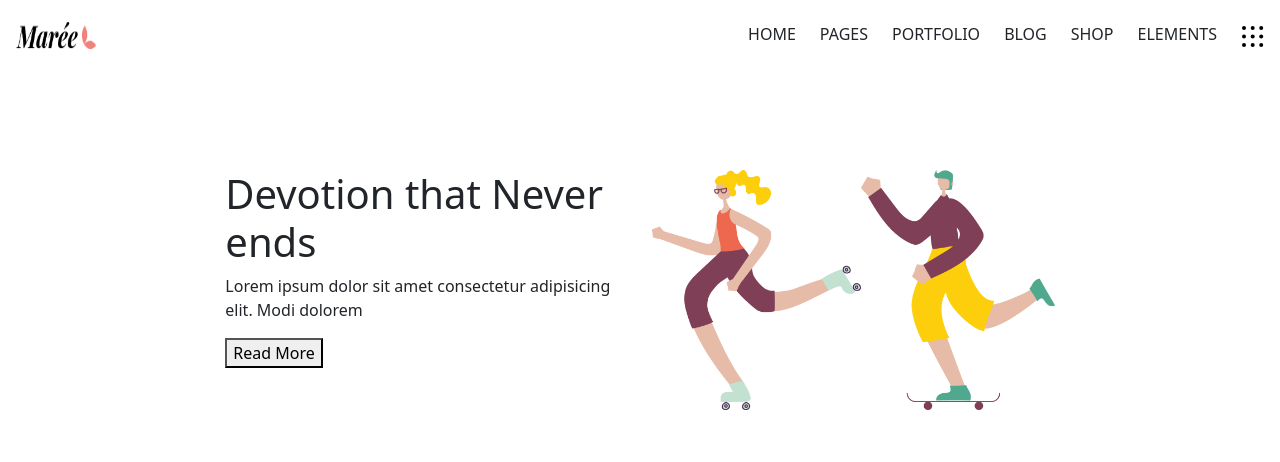
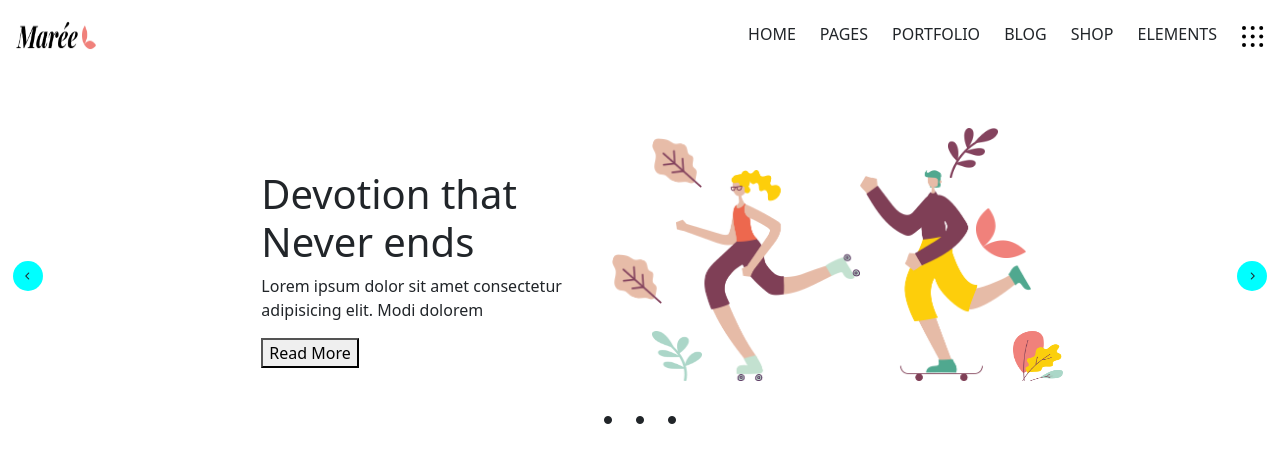
Before and after one commit to Alfredodaniello/proj-html-vuejs, a Vue app: page / in a window 1280 px wide. Shown: the top 462 px of the page. Built offline with nearby package versions, Linux system fonts and the light colour scheme.

Commit message:
feat: add img with position absolute and scaffolding completed (need style)

```diff
--- a/index.html
+++ b/index.html
@@ -1,13 +1,19 @@
 <!doctype html>
 <html lang="en">
+
 <head>
   <meta charset="UTF-8" />
   <link rel="icon" type="image/svg+xml" href="/vite.svg" />
   <meta name="viewport" content="width=device-width, initial-scale=1.0" />
+  <link rel=" stylesheet" href="https://cdnjs.cloudflare.com/ajax/libs/font-awesome/6.5.2/css/all.min.css"
+    integrity="sha512-SnH5WK+bZxgPHs44uWIX+LLJAJ9/2PkPKZ5QiAj6Ta86w+fsb2TkcmfRyVX3pBnMFcV7oQPJkl9QevSCWr3W6A=="
+    crossorigin="anonymous" referrerpolicy="no-referrer" />
   <title>Vite + Vue</title>
 </head>
+
 <body>
   <div id="app"></div>
   <script type="module" src="/src/main.js"></script>
 </body>
+
 </html>
--- a/src/components/Hero.vue
+++ b/src/components/Hero.vue
@@ -5,24 +5,50 @@ export default {
 </script>
 
 <template>
-<div class="container-fluid">
+<div class="container-fluid position-relative">
     <div class="row justify-content-center">
-        <div class="col-4">
+        <div class="col-4 px-5">
             <h1>Devotion that Never ends</h1>
             <p>Lorem ipsum dolor sit amet consectetur adipisicing elit. Modi dolorem</p>
             <button>Read More</button>
         </div>
         <div class="col-4">
-            <div class="img-container d-flex">
-                <div class="woman">
-                    <img src="../assets/img/h-2-slider-img-15.png" alt="">
+            <div class="img-container position-relative">
+                <div class="d-flex px-4">
+                    <div class="woman">
+                        <img src="../assets/img/h-2-slider-img-15.png" alt="">
+                    </div>
+                    <div class="man">
+                        <img src="../assets/img/h-2-slider-img-16.png" alt="">
+                    </div>
                 </div>
-                <div class="man">
-                    <img src="../assets/img/h-2-slider-img-16.png" alt="">
+                    <div class="icons icon-bottom position-absolute">
+                    <img src="../assets/img/h-2-slider-img-13.png" alt="">
+                </div>
+                <div class="icons icon-center position-absolute">
+                    <img src="../assets/img/h-2-slider-img-12.png" alt="">
+                </div>
+                <div class="icons icon-top position-absolute">
+                    <img src="../assets/img/h-2-slider-img-12.png" alt="">
+                </div>
+                <div class="icons top-right position-absolute">
+                    <img src="../assets/img/h-2-slider-img-14.png" alt="">
+                </div>
+                <div class="icons center-right position-absolute">
+                    <img src="../assets/img/short-slider-rev-1-img-6.png" alt="">
+                </div>
+                <div class="icons position-absolute bottom-right">
+                    <img src="../assets/img/h-2-slider-img-17.png" alt="">
                 </div>
 
-
             </div>
+        </div>
+            <div class="circle circle-right  d-flex justify-content-center align-items-center position-absolute"><i class="fa-solid fa-chevron-right"></i></div>
+            <div class="circle circle-left d-flex justify-content-center align-items-center position-absolute"><i class="fa-solid fa-chevron-left"></i></div>
+        <div class="col-12 d-flex justify-content-center mt-4 gap-4">
+            <div><i class="fa-solid fa-circle"></i></div>
+            <div><i class="fa-solid fa-circle"></i></div>
+            <div><i class="fa-solid fa-circle"></i></div>
         </div>
     </div>
 </div>
@@ -36,4 +62,57 @@ img {
     width: 100%;
     height: 100%;
 }
+.icons {
+    width: 50px;
+    height: 50px;
+}
+.icon-bottom {
+    bottom: 0%;
+    left: -0%;
+}
+.icon-center {
+    top: 40%;
+    left: -10%;
+}
+.icon-top{
+    top: -15%;
+    left:0%;
+}
+
+.top-right{
+    right: 14%;
+    top: -20%;
+}
+
+.center-right{
+    right: 7%;
+    top: 18%;
+}
+
+.bottom-right{
+    right: -2%;
+    bottom: 0;
+}
+
+i {
+    font-size: 8px;
+}
+
+.circle {
+    height: 30px;
+    width: 30px;
+    border-radius: 50%;
+    background-color: aqua;
+}
+
+.circle-right {
+    top: 35%;
+    right: 1%;
+}
+
+.circle-left{
+    top: 35%;
+    left: 1%;
+}
+
 </style>
```
Lines whose indentation alone changed are shown as unchanged.
